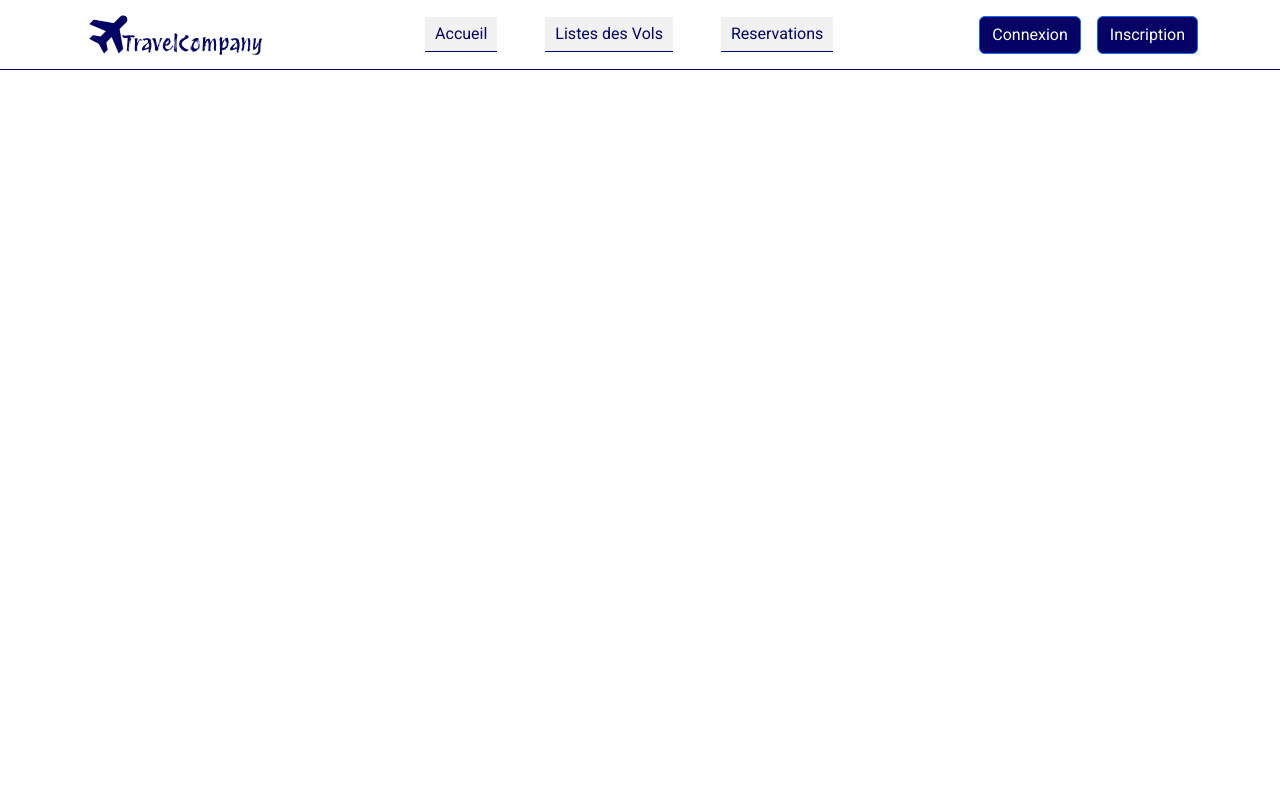
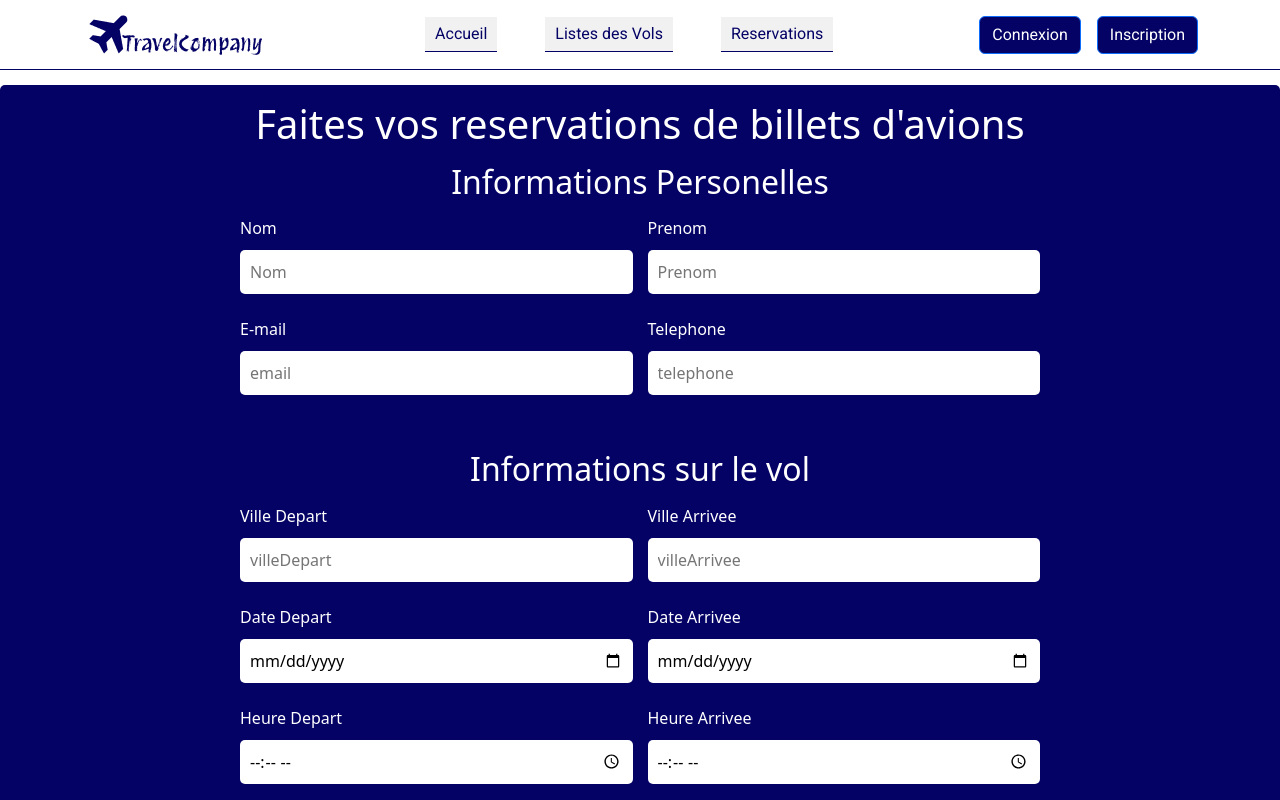
Before and after one commit to Mega17Z/Travel, a React (Vite) app: page /Reservations in a window 1280 px wide. Shown: the top 800 px of the page. Built offline with nearby package versions, Linux system fonts and the light colour scheme.

Commit message:
Develloppe

```diff
--- a/src/App.jsx
+++ b/src/App.jsx
@@ -17,6 +17,7 @@ import Details from "./AfficheDetaiils";
 import Formulaire from "./components/Formulaire/Formulaire";
 // import ConnexionPage from "./connexion";
 import Login from "./components/Formulaire/Login";
+import { Reservations } from "./Components/Reservations/Reservations";
 // import Vols from "./Components/travelCard/vols";
 
 function App() {
@@ -33,6 +34,7 @@ function App() {
             <Route path="/AfficheDetaiils/:id" element={<Details />} />
             <Route path="/inscription" element={<Formulaire />} />
             <Route path="/Login" element={<Login />} />
+            <Route path="/Reservations" element={<Reservations />} />
           </Routes>
           {/* <InputSearch/> */}
           {/* <MainTravel/> */}
--- a/src/Components/Reservations/Reservation.jsx
+++ b/src/Components/Reservations/Reservations.jsx
@@ -1,8 +1,8 @@
 import "./Reservation.css"
 import { UseReservation } from "./UseContext/UseContext";
-export const Reservation = () => {
+export const Reservations = () => {
 
-const {reservation, handleChange} = UseReservation()
+// const {reservation, handleChange} = UseReservation()
 
 
   return <>
@@ -13,22 +13,22 @@ const {reservation, handleChange} = UseReservation()
     <div className="infos-personels">
         <div className="mb-2 inputs">
         <label htmlFor="nom">Nom</label>
-        <input type="text" name="nom" placeholder="Nom" className="" id="nom" value={reservation.nom} onChange={handleChange}/>
+        <input type="text" name="nom" placeholder="Nom" className="" id="nom"/>
         </div>
         <div className="mb-2 inputs">
         <label htmlFor="prenom">Prenom</label>
-        <input type="text" name="prenom" placeholder="Prenom" className="" id="prenom" value={reservation.prenom} onChange={handleChange} />
+        <input type="text" name="prenom" placeholder="Prenom" className="" id="prenom" />
         </div>
 
     </div>
     <div className="infos-personels">
         <div className="mb-2 inputs">
         <label htmlFor="email">E-mail</label>
-        <input type="email" name="email" placeholder="email" className="" id="email" value={reservation.email} onChange={handleChange} />
+        <input type="email" name="email" placeholder="email" className="" id="email" />
         </div>
         <div className="mb-2 inputs">
         <label htmlFor="telephone">Telephone</label>
-        <input type="number" name="telephone" placeholder="telephone" className="" id="telephone" value={reservation.telephone} onChange={handleChange} />
+        <input type="number" name="telephone" placeholder="telephone" className="" id="telephone" />
         </div>
     </div>
 
--- a/src/components/DetailsVols/details.jsx
+++ b/src/components/DetailsVols/details.jsx
@@ -213,16 +213,16 @@ const DetailsVols = () => {
 
       fetch('http://192.168.68.194:3700/api/reservations', {
                     method: 'POST',
-                    headers: {"Content-Type": "application/json"},
-                    body: JSON.stringify(reservationData)
-                }).then(() => {
+            headers: {"Content-Type": "application/json"},
+            body: JSON.stringify(reservationData)
+      }).then(() => {
                     console.log("Nouveau blog Ajouter")
                     // setChargement(false)
                     history('/Reservation')
                 }).catch(err => console.log(err))
 
       setReservation(reservationData); // On stocke dans le contexte
-      navigate('/Reservation')
+      navigate('/Reservations')
     }
     }
 
```
